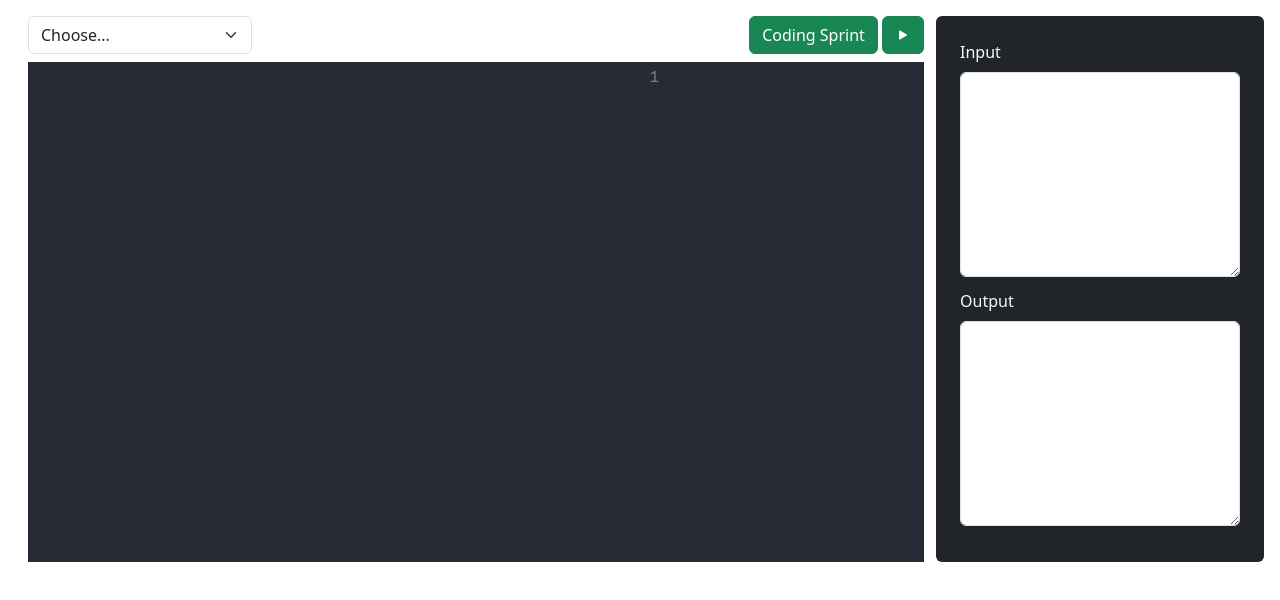
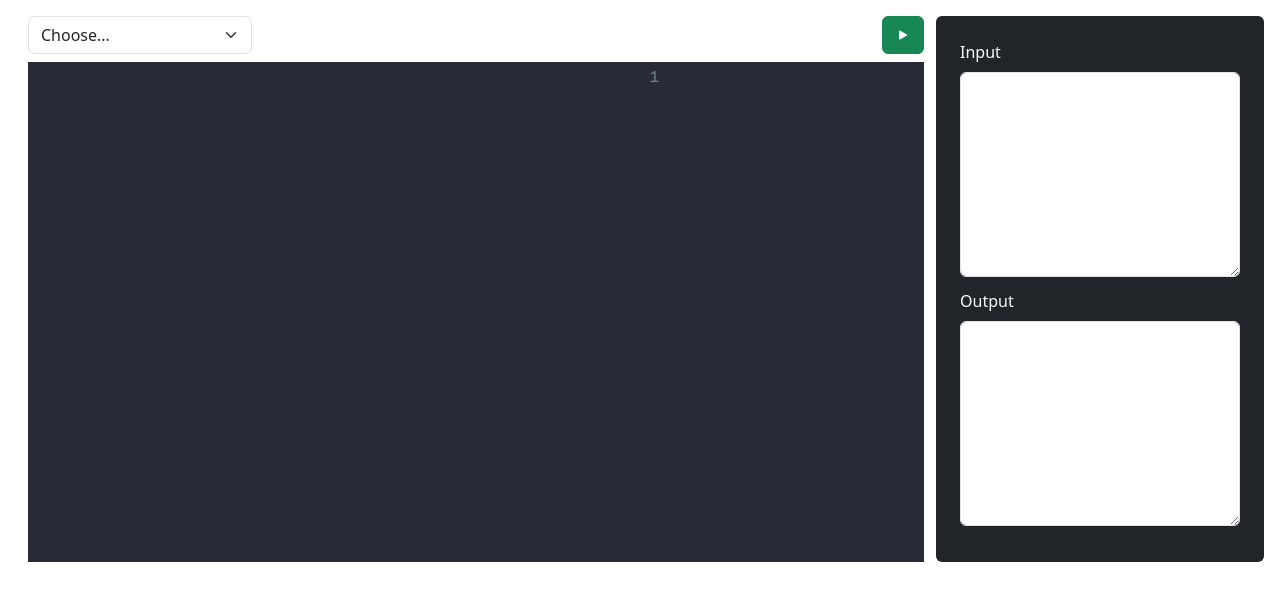
Before and after one commit to mrabhi2323/online-compiler, a website with bundled scripts: page index.html in a window 1280 px wide. Built offline with nearby package versions, Linux system fonts and the light colour scheme.

Commit message:
Update index.html

```diff
--- a/index.html
+++ b/index.html
@@ -18,7 +18,7 @@
     <div class="row m-3">
 
         <div class="col">
-            <!-- add in below class bg-dark rounded p-2 -->
+
             <div class="d-flex justify-content-between mb-2">
                 <div class="col-auto w-25">
                     <label class="visually-hidden" for="autoSizingSelect">Preference</label>
@@ -30,7 +30,7 @@
                     </select>
                 </div>
                 <div>
-                    <button type="button" class="btn btn-success">Coding Sprint</button>
+
                     <button type="button" id="run" class="btn btn-success"><i class="bi bi-play-fill"></i></button>
                 </div>
             </div>
```
